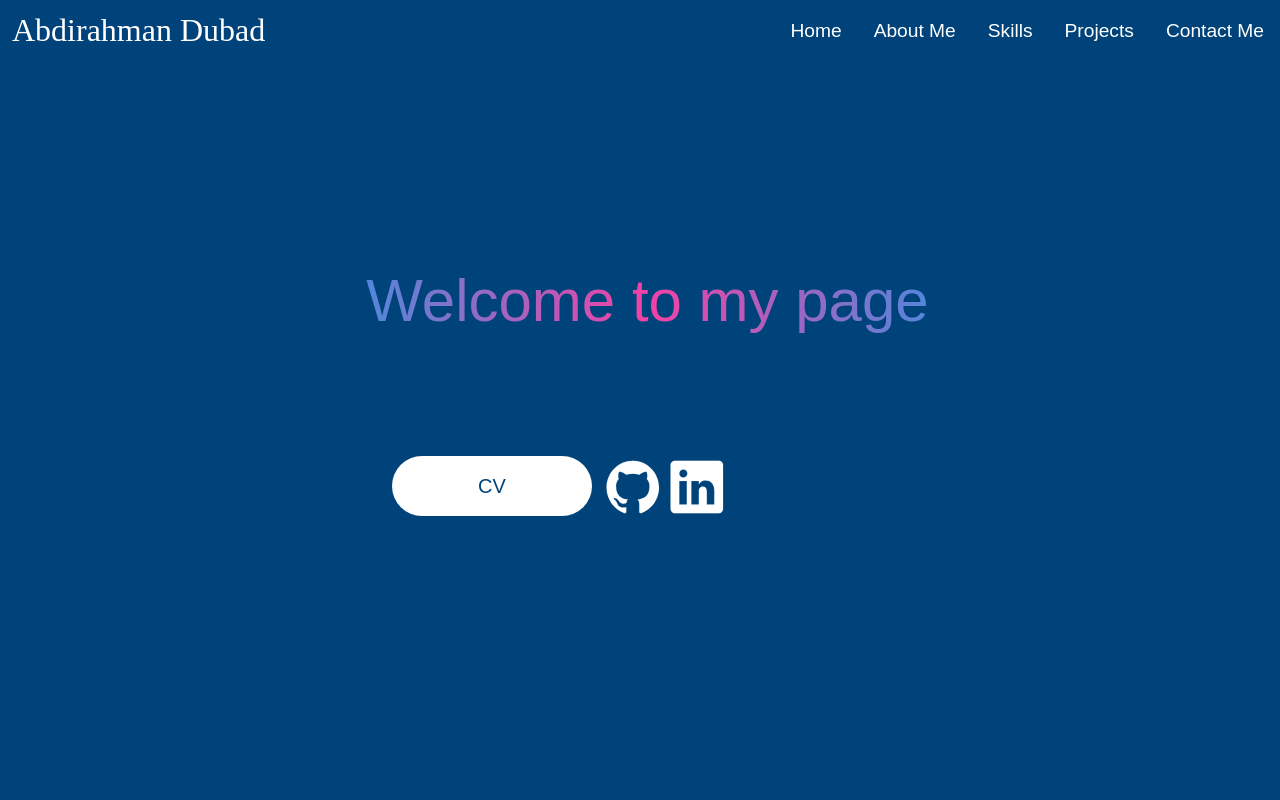
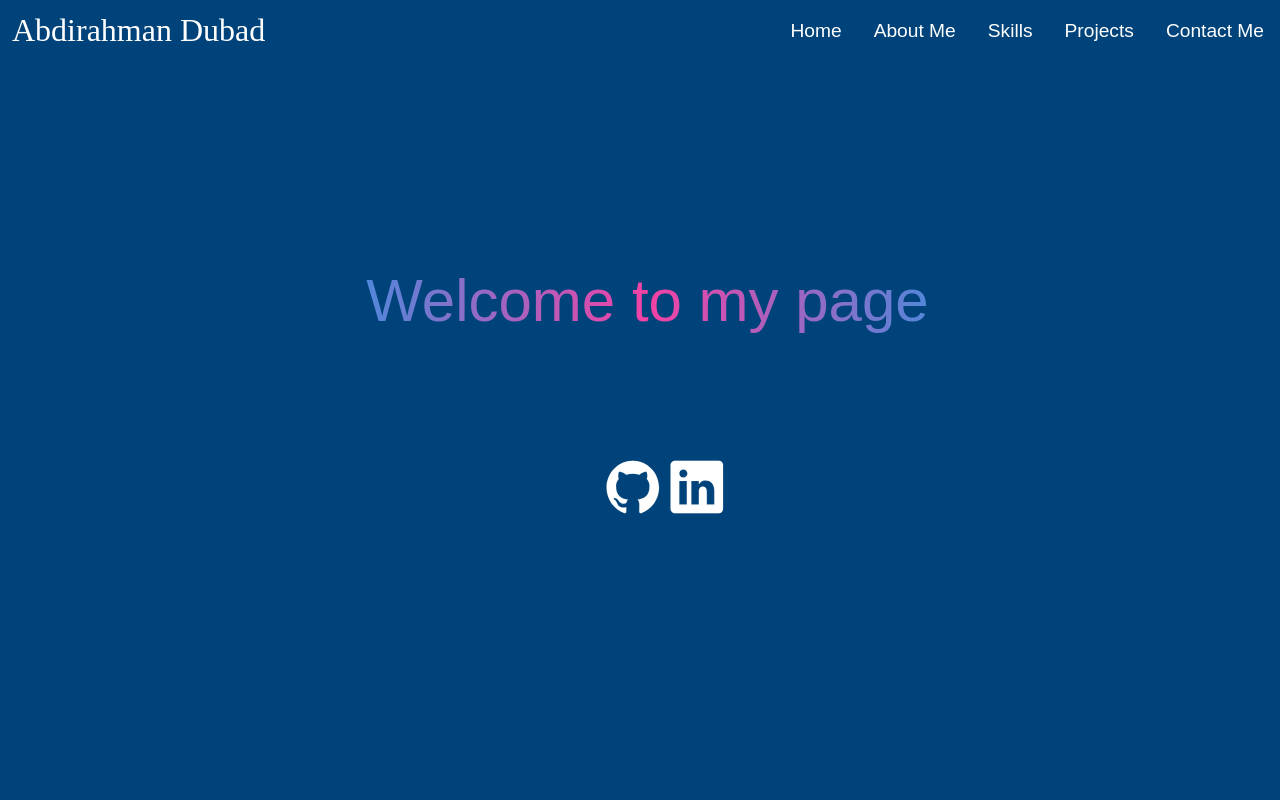
Before and after one commit to AbdirahmanDubad19/Portfolio, a plain HTML site: page index.html in a window 1280 px wide. Shown: the top 800 px of the page. Drawn offline with nearby package versions, Linux system fonts and the light colour scheme.

Commit message:
Remove CV link from index.html
Removed CV link from the index.html file.

```diff
--- a/index.html
+++ b/index.html
@@ -42,7 +42,6 @@
                     <li><span>My name is Abdirahman Dubad</span></li>
                 </ul>
             </div>
-            <a href="./Abdirahman_Dubad_CV.PDF" id="CV" target="blank">CV</a>
             <a id="git" href="https://github.com/AbdirahmanDubad19?tab=repositories" target="_blank"><ion-icon name="logo-github"></ion-icon></a>
             <a id="linkedin" href="https://www.linkedin.com/in/abdirahman-d-61074b235/?lipi=urn%3Ali%3Apage%3Ad_flagship3_feed%3BNvpZRyIYSuC41uqUj6hM6w%3D%3D" target="_blank"><ion-icon name="logo-linkedin"></ion-icon></a>
 
```
